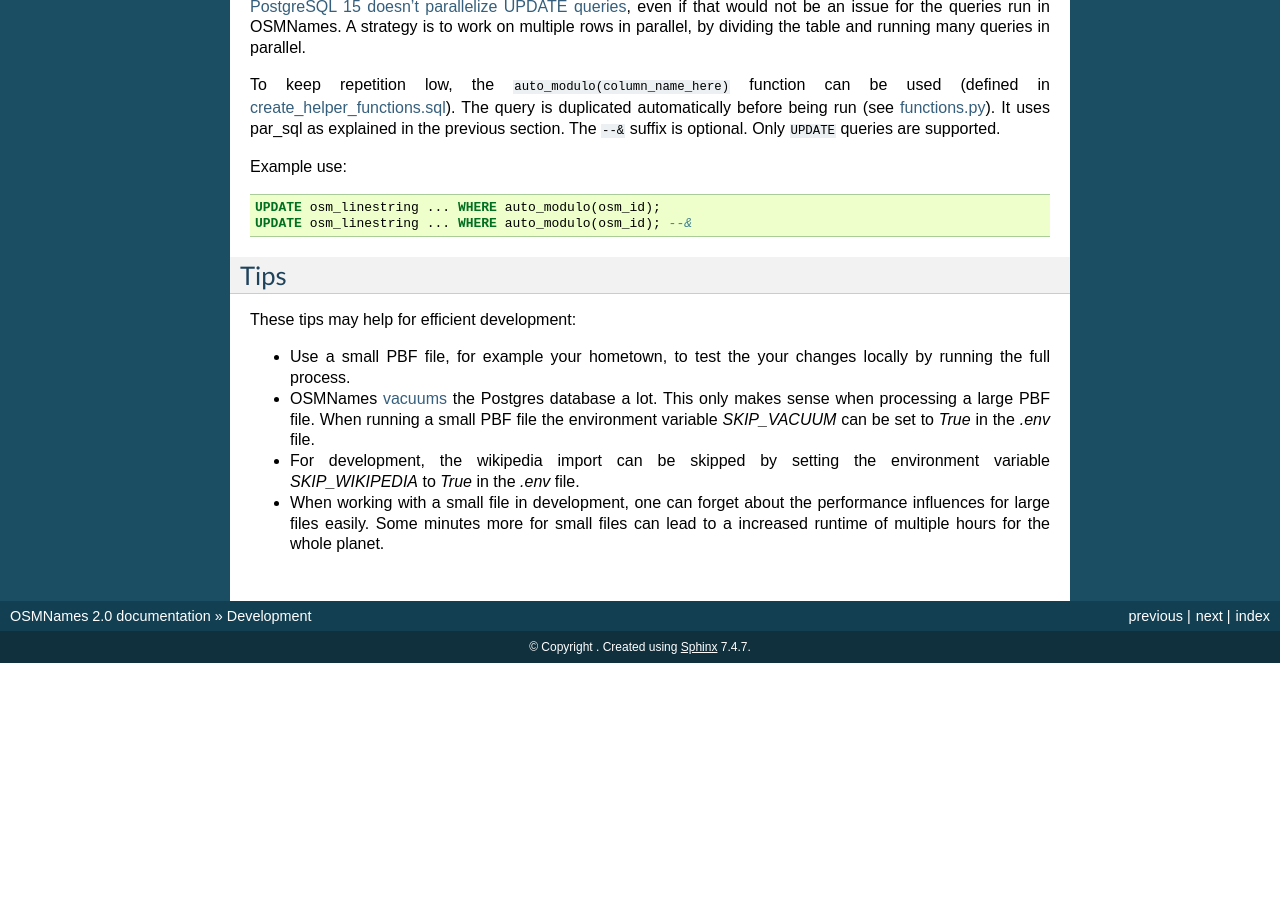
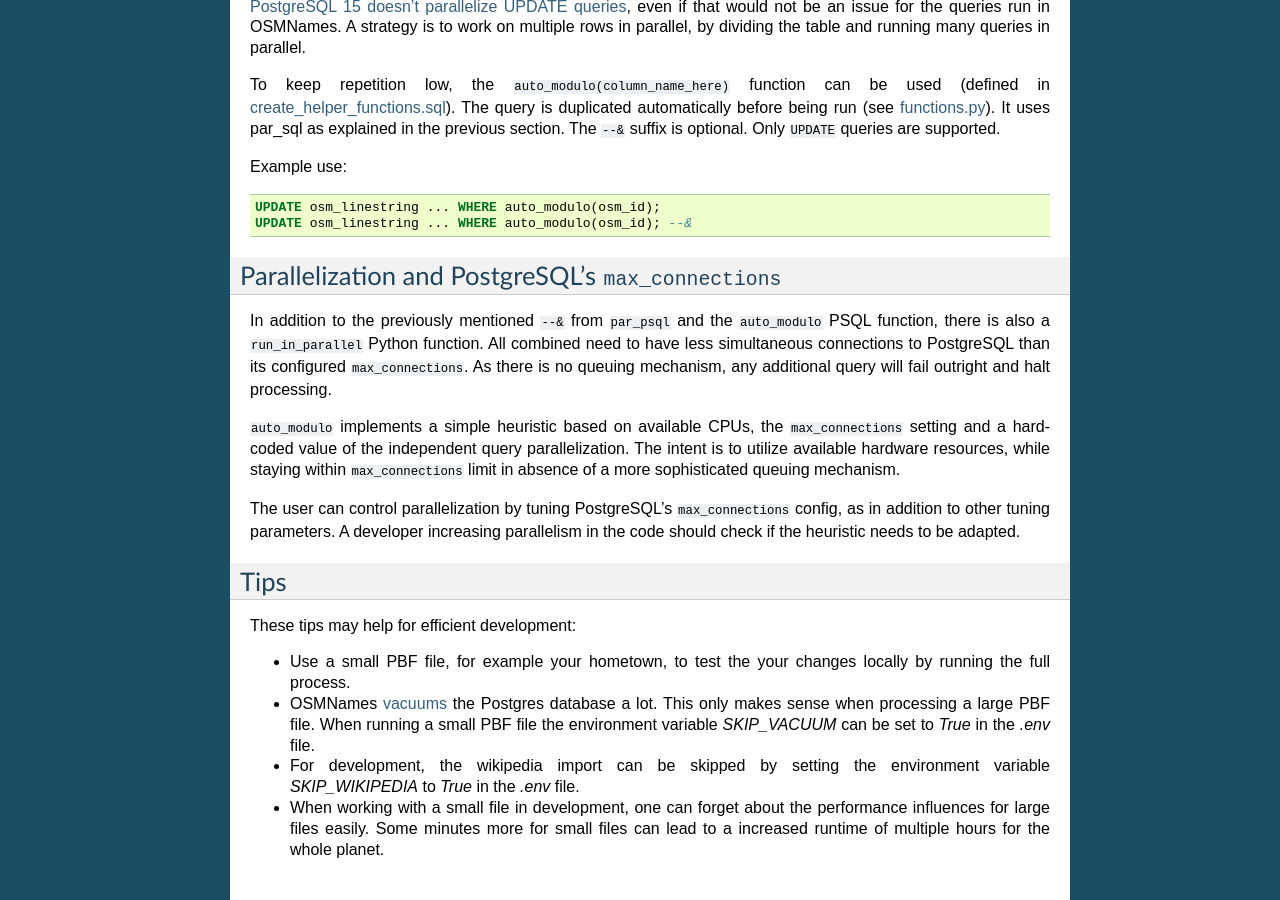
Before and after one commit to OSMNames/OSMNames, a Sphinx documentation site: the page built from docs/development.rst, in a window 1280 px wide and 900 px high, scrolled down 3986 px. Built offline with Sphinx 7.4.7, drawn with Linux system fonts in a browser that asks for light colours; before the commit the page ends 4649 px from its top, so only the background shows below that; some of the changed text lies outside the part shown.

Commit message:
make `auto_modulo` use available CPUs while observing `max_connections`
Ideally, par_psql would recognize when the connections are exhausted
and wait until one frees before continuing. Currently it fails
silently as par_psql doesn't check psql's exit codes. I have provided
a fix for that, but honoring `max_connections` from par_psql is not
straight forward -- or at least I don't see how.

The heuristic is an attempt at "good enough" that gets parallelization,
ease of use from user perspective and avoids large scale refactoring in
OSMNames. For latter, removing par_psql in favor of the Python
`run_in_parallel` function seems most sensible, but it implies moving
most of the queries around, or re-implementing par_psql's approach
-- both high effort tasks. It seems more sensible to work on other
optimization tasks with better effort/gain ratio first.

I bumped the default value for `max_connections` in the example
to 40, as even my low-core system bumps into that limit when
`auto_modulo`ing three already parallelized queries.

```diff
--- a/docs/development.rst
+++ b/docs/development.rst
@@ -266,6 +266,27 @@ Example use:
 
 
 
+Parallelization and PostgreSQL's ``max_connections``
+****************************************************
+
+In addition to the previously mentioned ``--&`` from ``par_psql`` and the
+``auto_modulo`` PSQL function, there is also a ``run_in_parallel`` Python
+function. All combined need to have less simultaneous connections to PostgreSQL
+than its configured ``max_connections``. As there is no queuing mechanism, any
+additional query will fail outright and halt processing.
+
+``auto_modulo`` implements a simple heuristic based on available CPUs, the
+``max_connections`` setting and a hardcoded value of the independent query
+parallelization. The intent is to utilize available hardware resources, while
+staying within ``max_connections`` limit in absence of a more sophisticated
+queuing mechanism.
+
+The user can control parallelization by tuning PostgreSQL's ``max_connections``
+config, as in addition to other tuning parameters. A developer increasing
+parallelism in the code should check if the heuristic needs to be adapted.
+
+
+
 Tips
 *****
 These tips may help for efficient development:
```
Also changed, not shown: docs/others.rst (+9 -5 lines), 2 other files.
